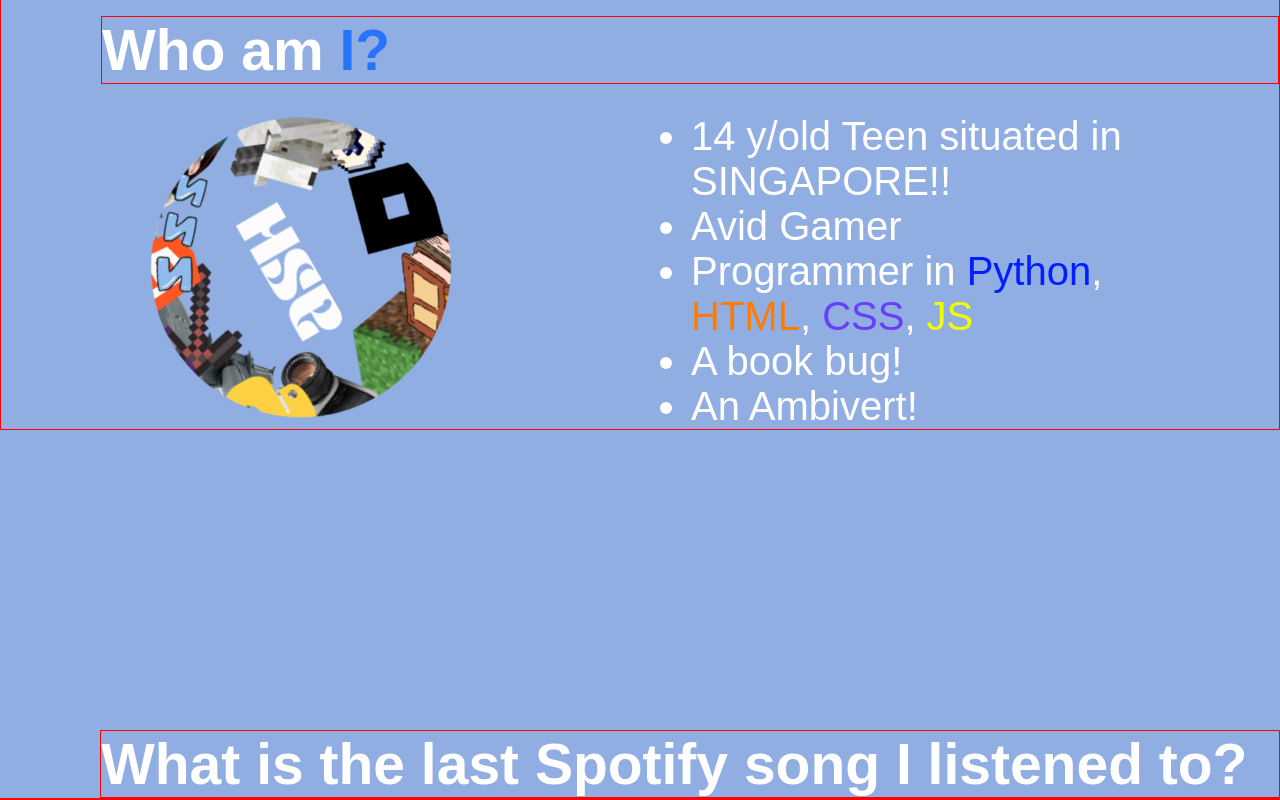
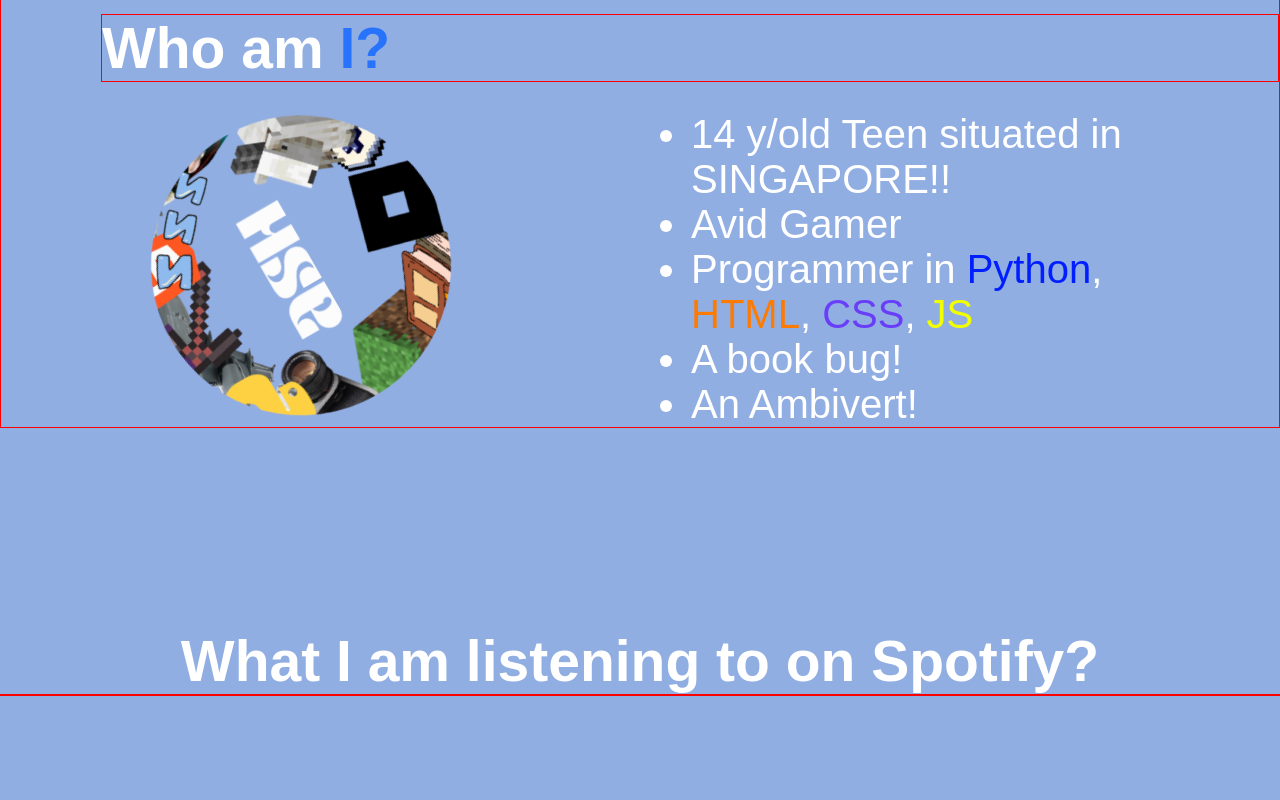
Before and after one commit to nexora-droid/personal-site, a plain HTML site: page main.html in a window 1280 px wide. Shown: the part 1031-1831 px from the top of the page. After the commit the page ends 1727 px from the top, so only its background shows below. Drawn offline with nearby package versions, Linux system fonts and the light colour scheme; no server answers; a web font is replaced by a local one.

Commit message:
Styling upd II

```diff
--- a/main.html
+++ b/main.html
@@ -53,7 +53,7 @@
         </div>
     </div>
     <div id="songs">
-        <h3 id="song-head">What is the last Spotify song I listened to?</h3>
+        <h3 id="song-head">What I am listening to on Spotify?</h3>
         <div id="song-wrapper">
             <!--<div id="song-left">
                 <h4 id="song"></h4>
--- a/styles.css
+++ b/styles.css
@@ -59,7 +59,7 @@ nav {
     align-self: center;
     gap: 100px;
     margin-top: 250px;
-    border: 1px solid red; /*need for developing and debugging aligment based issues*/
+    ; /*need for developing and debugging aligment based issues*/
 }
 #hero-head {
     color: white;
@@ -112,11 +112,16 @@ nav {
 #focus{
     color: var(--dark-blue);
 }
-#about-head, #song-head{
+#about-head{
     margin-top: 300px;
     margin-left: 100px;
     font-size: 57px;
     border: 1px solid red;
+}
+#song-head{
+    margin-top: 200px;
+    font-size: 57px;
+    text-align: center;
 }
 #hobbies-img{
     margin-left: 150px;
@@ -184,6 +189,7 @@ nav {
     border-radius: 50%;
     animation: song-floaty 5s linear infinite;
 }
+
 /*#song-left{
     font-size: 40px;
     margin-top: 30px;
```
